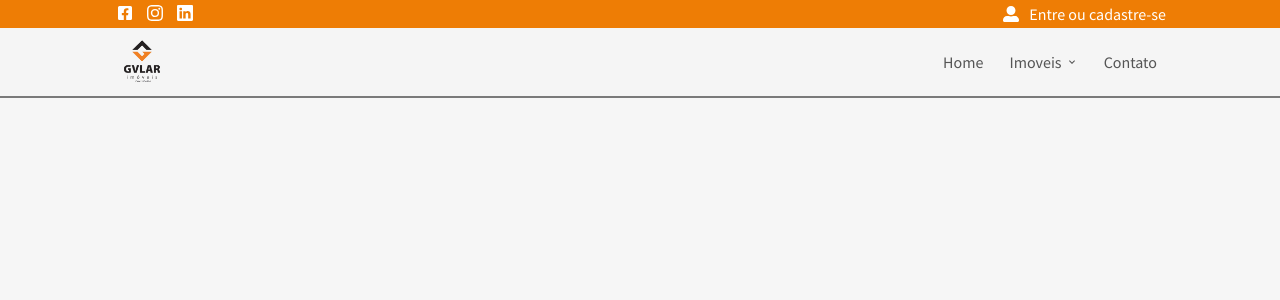
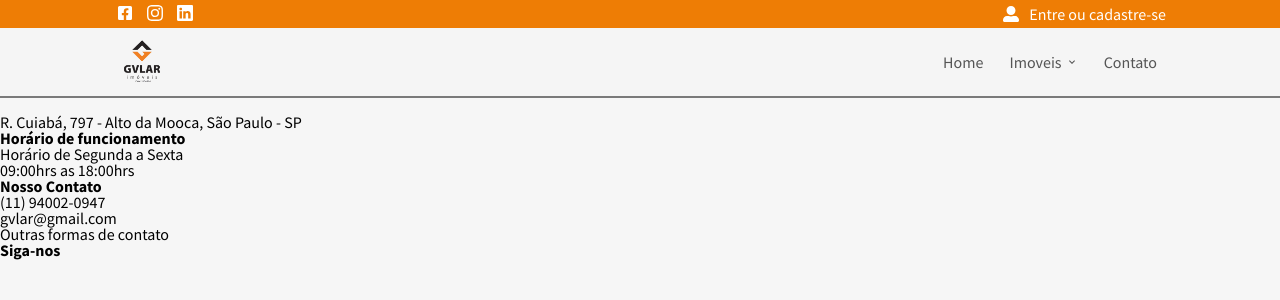
Before and after one commit to MilenaCLeme/project-gvlar-test, a React (Create React App) app in the folder front-end/: page / in a window 1280 px wide. Shown: the top 300 px of the page. Built offline with nearby package versions, Linux system fonts and the light colour scheme.

Commit message:
feas: start footer

```diff
--- /dev/null
+++ b/front-end/src/components/Footer/Footer.tsx
@@ -0,0 +1,41 @@
+import React from 'react';
+
+function Footer() {
+	return (
+		<footer>
+			<div>
+				<div>
+					<img />
+					<div>
+						<div>
+							<p>R. Cuiabá, 797 - Alto da Mooca, São Paulo - SP</p>
+						</div>
+						<div>
+							<h3>Horário de funcionamento</h3>
+							<p>Horário de Segunda a Sexta</p>
+							<p>09:00hrs as 18:00hrs</p>
+						</div>
+					</div>
+				</div>
+				<div>
+					<h3>Nosso Contato</h3>
+					<div>
+						<p>(11) 94002-0947</p>
+					</div>
+					<div>
+						<p>gvlar@gmail.com</p>
+					</div>
+					<a>Outras formas de contato</a>
+				</div>
+				<div>
+					<h3>Siga-nos</h3>
+					<nav>
+
+					</nav>
+				</div>
+			</div>
+		</footer>
+	);
+}
+
+export default Footer;
--- a/front-end/src/router/index.tsx
+++ b/front-end/src/router/index.tsx
@@ -1,9 +1,13 @@
 import React from 'react';
 import Header from '../components/Header/Header';
+import Footer from '../components/Footer/Footer';
 
 function Route() {
 	return (
-		<Header />
+		<>
+			<Header />
+			<Footer />
+		</>
 	);
 }
 
```
Also changed, not shown: front-end/src/components/Footer/Footer.module.scss (added).
